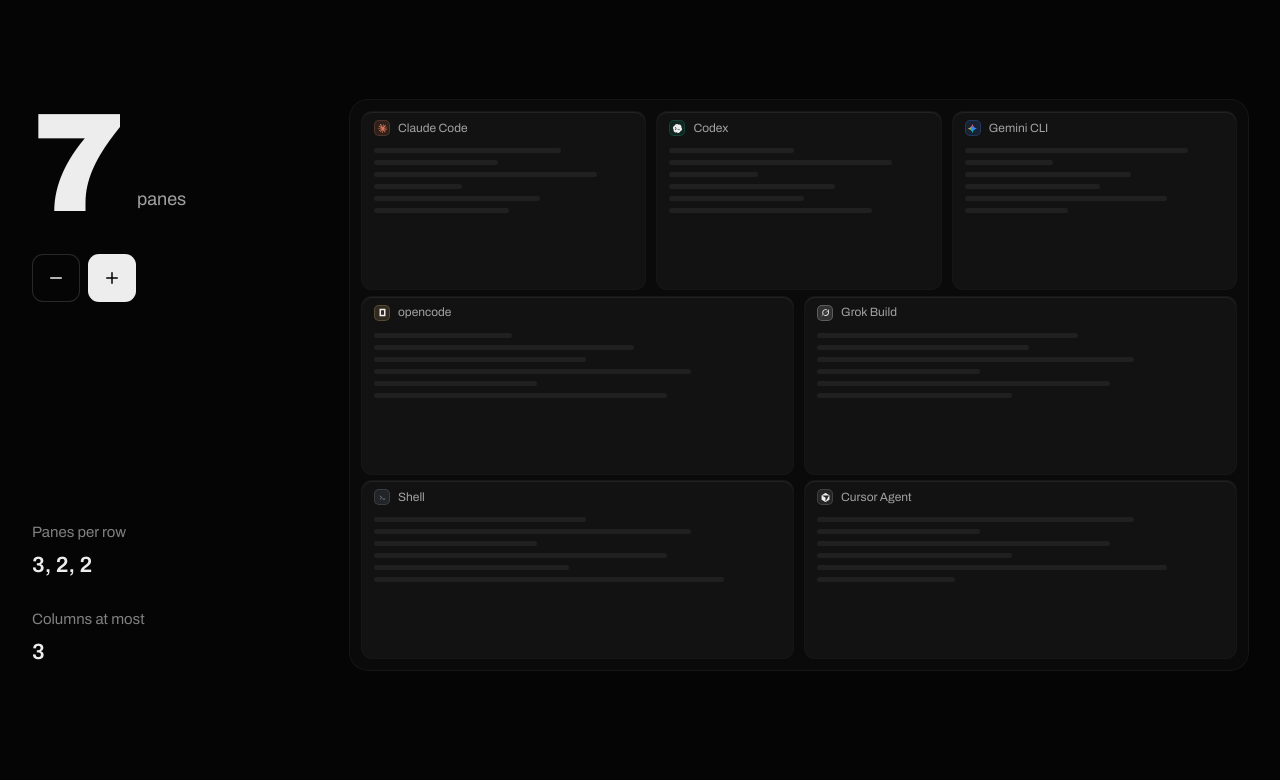
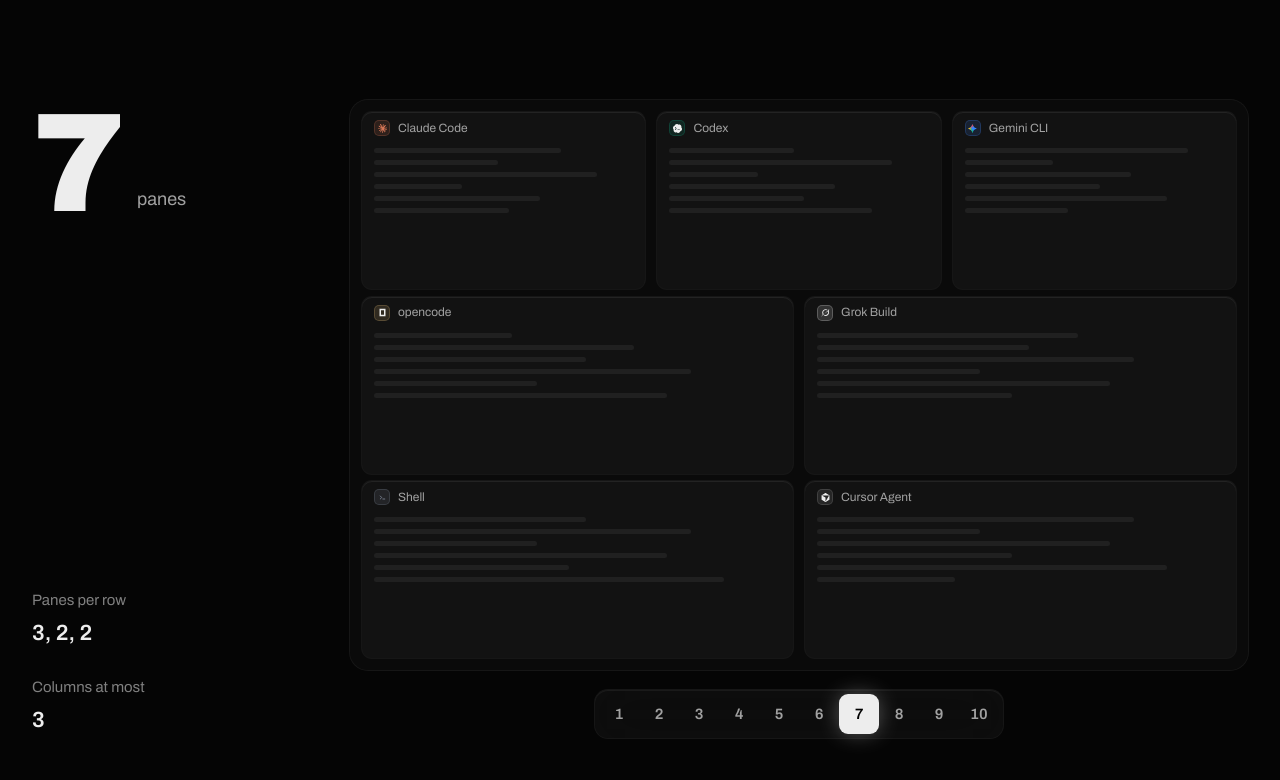
Before and after one commit to aledlb8/keel, a Next.js app in the folder site/: page / in a window 1280 px wide. Shown: the part 3168-3948 px from the top of the page. Built offline with nearby package versions, Linux system fonts and the light colour scheme.

Commit message:
feat(site): choose the pane count from animated tabs
The layout lab's plus and minus buttons give way to a row of counts
from 1 to 10 under the preview, with a pill that springs to the choice.
Arrows, Home and End move it.

```diff
--- a/site/src/components/GridLab.tsx
+++ b/site/src/components/GridLab.tsx
@@ -2,13 +2,14 @@
 
 import { motion } from "motion/react";
 import { useState } from "react";
-import { Minus, Plus } from "lucide-react";
 
 import { AGENTS, AGENT_ORDER, AgentMark, gridRects, gridRows } from "./marks";
+import { AnimatedTabs } from "./rare/AnimatedTabs";
 import { Container, Heading } from "./ui";
 
 const MAX = 10;
 const ROSTER = [...AGENT_ORDER.slice(0, 5), "shell", ...AGENT_ORDER.slice(5)] as const;
+const COUNTS = Array.from({ length: MAX }, (_, i) => ({ value: i + 1, label: String(i + 1) }));
 
 /** A few rows of fake terminal, so a tile reads as a pane rather than a box. */
 function Ghost({ seed }: { seed: number }) {
@@ -30,7 +31,6 @@
   const [count, setCount] = useState(7);
   const rows = gridRows(count);
   const rects = gridRects(count, 100, 100, 1.4);
-  const set = (n: number) => setCount(Math.max(1, Math.min(MAX, n)));
 
   return (
     <section id="layout" className="relative py-24 sm:py-36">
@@ -46,16 +46,7 @@
 
         <div className="mt-16 grid gap-10 lg:mt-24 lg:grid-cols-12 lg:gap-14">
           <div className="flex flex-col justify-between gap-10 lg:col-span-3">
-            <div>
-              <div
-                className="flex items-end gap-4"
-                role="group"
-                aria-label="Number of panes"
-                onKeyDown={(e) => {
-                  if (e.key === "ArrowUp" || e.key === "ArrowRight") set(count + 1);
-                  if (e.key === "ArrowDown" || e.key === "ArrowLeft") set(count - 1);
-                }}
-              >
+            <div className="flex items-end gap-4">
               <motion.span
                 key={count}
                 initial={{ opacity: 0, y: 18, filter: "blur(6px)" }}
@@ -67,27 +58,6 @@
                 {count}
               </motion.span>
               <span className="pb-4 text-[18px] text-dim">{count === 1 ? "pane" : "panes"}</span>
-              </div>
-              <div className="mt-6 flex items-center gap-2">
-                <button
-                  type="button"
-                  onClick={() => set(count - 1)}
-                  disabled={count <= 1}
-                  aria-label="Remove a pane"
-                  className="grid size-12 place-items-center rounded-[11px] text-ink shadow-[inset_0_0_0_1px_rgba(255,255,255,0.14)] transition-colors hover:bg-veil-2 disabled:opacity-30"
-                >
-                  <Minus size={18} />
-                </button>
-                <button
-                  type="button"
-                  onClick={() => set(count + 1)}
-                  disabled={count >= MAX}
-                  aria-label="Add a pane"
-                  className="grid size-12 place-items-center rounded-[11px] bg-ink text-black transition-colors hover:bg-white disabled:opacity-30"
-                >
-                  <Plus size={18} />
-                </button>
-              </div>
             </div>
 
             <dl className="grid grid-cols-2 gap-6 text-[15px] lg:grid-cols-1">
@@ -138,6 +108,16 @@
                 })}
               </div>
             </div>
+            <div className="mt-5 flex justify-center">
+              <AnimatedTabs
+                id="panes"
+                label="Number of panes"
+                options={COUNTS}
+                value={count}
+                onChange={setCount}
+                itemClassName="h-9 w-[30px] text-[14px] sm:h-10 sm:w-10 sm:text-[15px]"
+              />
+            </div>
           </div>
         </div>
       </Container>
```
Lines whose indentation alone changed are shown as unchanged.
